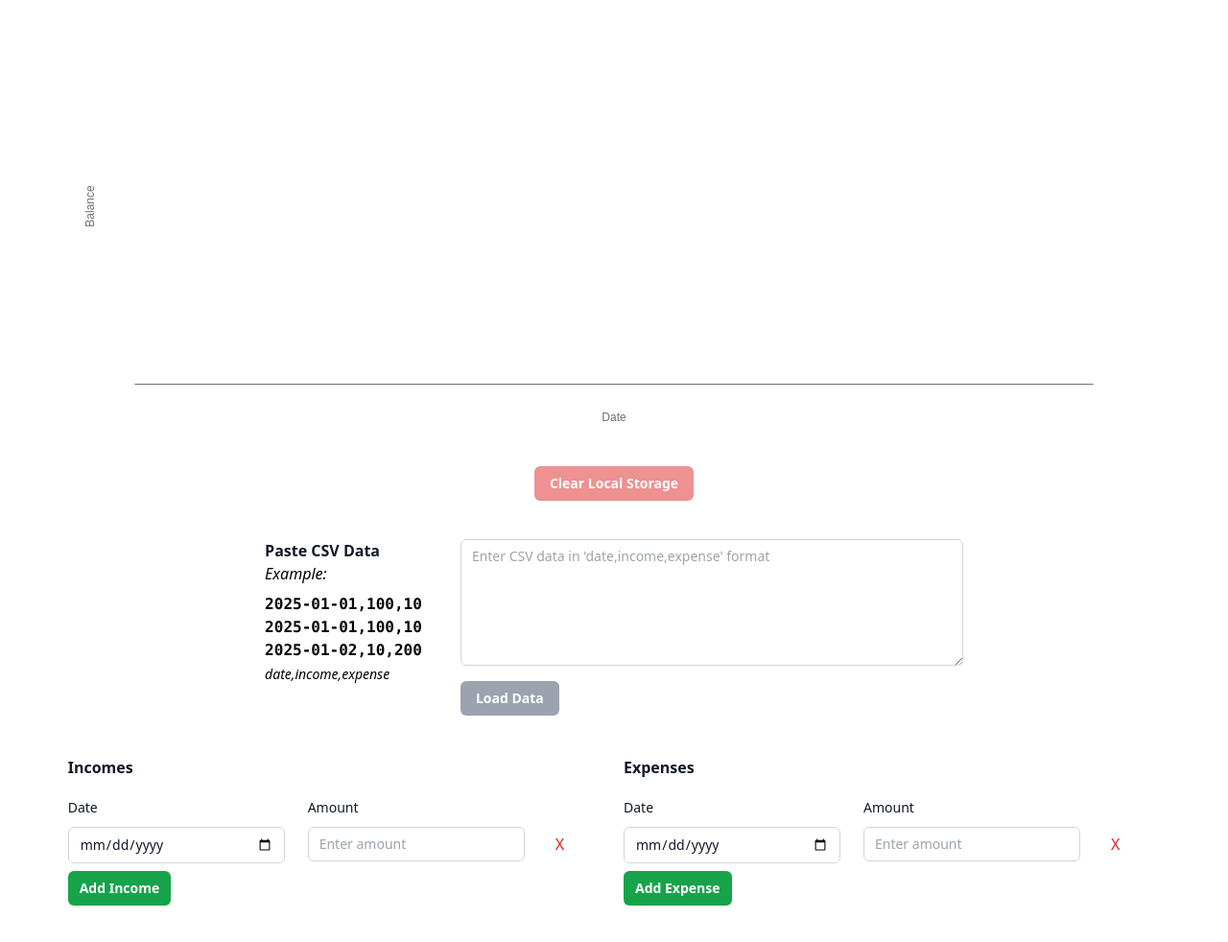
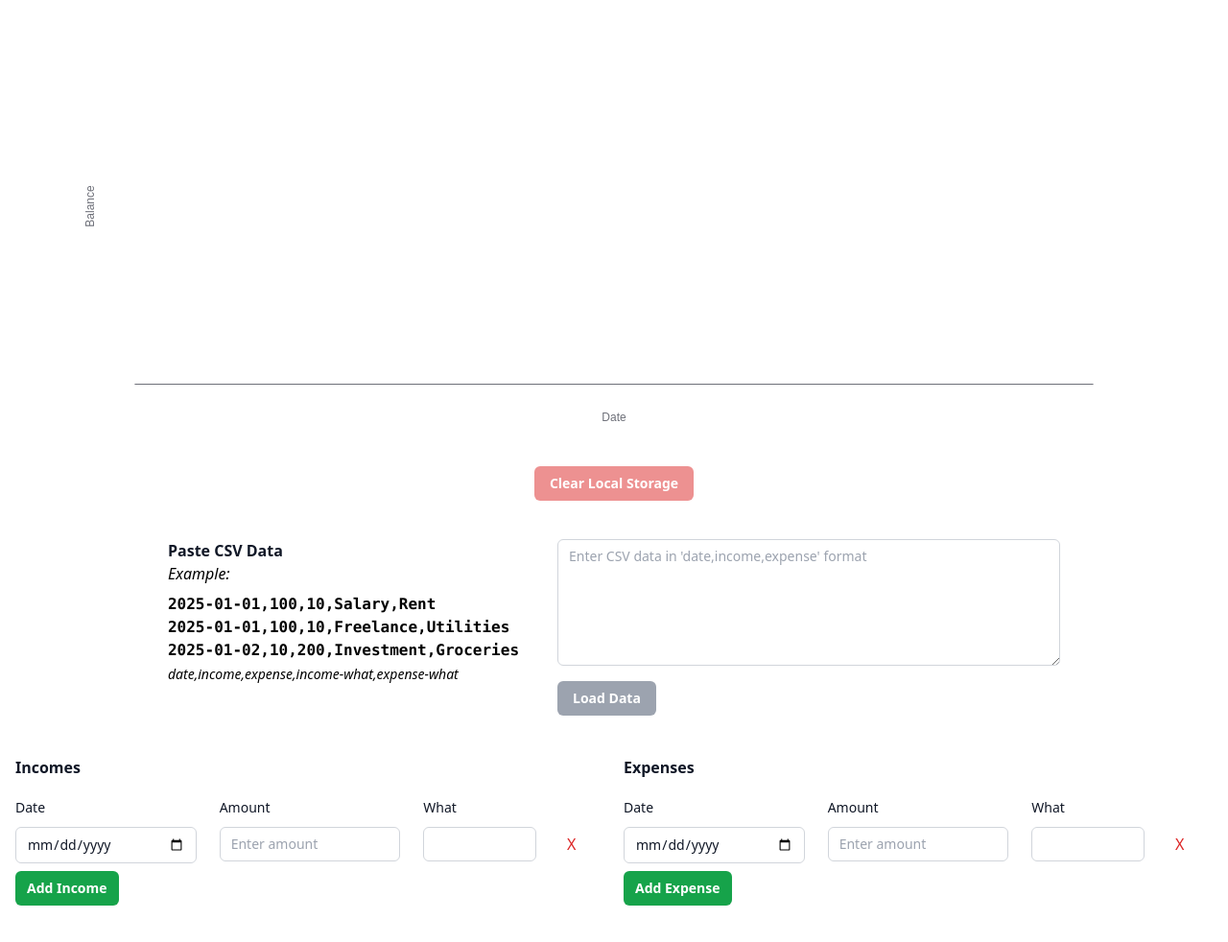
Before and after one commit to artkonekt/cashflowapp, a plain HTML site: page index.html in a window 1280 px wide. Shown: the part 118-1100 px from the top of the page at 96% size. Drawn offline with nearby package versions, Linux system fonts and the light colour scheme.

Commit message:
Added the 'what' field

```diff
--- a/index.html
+++ b/index.html
@@ -9,6 +9,7 @@
         <script src="https://unpkg.com/vue@3/dist/vue.global.js"></script>
         <script src="https://cdn.jsdelivr.net/npm/echarts@5.6.0/dist/echarts.min.js"></script>
         <script src="https://cdn.tailwindcss.com"></script>
+        <script src="https://cdn.jsdelivr.net/npm/lodash@4.17.21/lodash.min.js"></script>
     </head>
     <body>
         <div id="app" class="flex flex-col justify-center items-center mb-36 mx-4">
@@ -31,8 +32,8 @@
                         <h2 class="text-base font-semibold text-gray-900">Paste CSV Data</h2>
 
                         <i>Example: </i>
-                        <pre class="font-bold">2025-01-01,100,10&#13;&#10;2025-01-01,100,10&#13;&#10;2025-01-02,10,200</pre>
-                        <i class="text-sm">date,income,expense</i>
+                        <pre class="font-bold">2025-01-01,100,10,Salary,Rent&#13;&#10;2025-01-01,100,10,Freelance,Utilities&#13;&#10;2025-01-02,10,200,Investment,Groceries</pre>
+                        <i class="text-sm">date,income,expense,income-what,expense-what</i>
                     </div>
 
                     <div>
@@ -60,7 +61,7 @@
                     <h2 class="text-base/7 font-semibold text-gray-900">Incomes</h2>
 
                     <div>
-                        <div class="mt-4 grid grid-cols-7 gap-x-6 gap-y-2 content-end">
+                        <div class="mt-4 grid grid-cols-9 max-w-2xl gap-x-6 gap-y-2 content-end">
                             <template v-for="(income, index) in incomes">
                                 <div class="col-span-3">
                                     <label v-if="index === 0" class="block text-sm/6 font-medium text-gray-900">Date</label>
@@ -83,6 +84,18 @@
                                                 v-model="income.amount"
                                                 type="number"
                                                 placeholder="Enter amount"
+                                                class="block w-full rounded-md bg-white px-3 py-1.5 text-base text-gray-900 outline outline-1 -outline-offset-1 outline-gray-300 placeholder:text-gray-400 focus:outline focus:outline-2 focus:-outline-offset-2 focus:outline-green-600 sm:text-sm/6"
+                                        >
+                                    </div>
+                                </div>
+
+                                <div class="col-span-2">
+                                    <label v-if="index === 0" class="block text-sm/6 font-medium text-gray-900">What</label>
+
+                                    <div class="mt-2">
+                                        <input
+                                                v-model="income.what"
+                                                type="text"
                                                 class="block w-full rounded-md bg-white px-3 py-1.5 text-base text-gray-900 outline outline-1 -outline-offset-1 outline-gray-300 placeholder:text-gray-400 focus:outline focus:outline-2 focus:-outline-offset-2 focus:outline-green-600 sm:text-sm/6"
                                         >
                                     </div>
@@ -114,7 +127,7 @@
                     <h2 class="text-base/7 font-semibold text-gray-900">Expenses</h2>
 
                     <div>
-                        <div class="mt-4 grid grid-cols-7 gap-x-6 gap-y-2 content-end">
+                        <div class="mt-4 grid grid-cols-9 max-w-2xl gap-x-6 gap-y-2 content-end">
                             <template v-for="(expense, index) in expenses">
                                 <div class="col-span-3">
                                     <label v-if="index === 0" class="block text-sm/6 font-medium text-gray-900">Date</label>
@@ -137,6 +150,18 @@
                                                 v-model="expense.amount"
                                                 type="number"
                                                 placeholder="Enter amount"
+                                                class="block w-full rounded-md bg-white px-3 py-1.5 text-base text-gray-900 outline outline-1 -outline-offset-1 outline-gray-300 placeholder:text-gray-400 focus:outline focus:outline-2 focus:-outline-offset-2 focus:outline-green-600 sm:text-sm/6"
+                                        >
+                                    </div>
+                                </div>
+
+                                <div class="col-span-2">
+                                    <label v-if="index === 0" class="block text-sm/6 font-medium text-gray-900">What</label>
+
+                                    <div class="mt-2">
+                                        <input
+                                                v-model="expense.what"
+                                                type="text"
                                                 class="block w-full rounded-md bg-white px-3 py-1.5 text-base text-gray-900 outline outline-1 -outline-offset-1 outline-gray-300 placeholder:text-gray-400 focus:outline focus:outline-2 focus:-outline-offset-2 focus:outline-green-600 sm:text-sm/6"
                                         >
                                     </div>
@@ -170,8 +195,8 @@
             let code = {
                 data() {
                     return {
-                        incomes: JSON.parse(localStorage.getItem('incomes')) || [{date: null, amount: null}],
-                        expenses: JSON.parse(localStorage.getItem('expenses')) || [{date: null, amount: null}],
+                        incomes: JSON.parse(localStorage.getItem('incomes')) || [{date: null, amount: null, what: null}],
+                        expenses: JSON.parse(localStorage.getItem('expenses')) || [{date: null, amount: null, what: null}],
                         balances: [],
                         dates: null,
                         csvInput: null,
@@ -192,28 +217,28 @@
                 watch: {
                     // Watch for changes in the incomes and expenses arrays and recalculate balances
                     incomes: {
-                        handler() {
+                        handler: _.debounce(function () {
                             this.updateBalances();
                             this.setLocalStorageData();
                             this.checkLocalStorageData();
-                        },
+                        }, 300),
                         deep: true,
                     },
                     expenses: {
-                        handler() {
+                        handler: _.debounce(function () {
                             this.updateBalances();
                             this.setLocalStorageData();
                             this.checkLocalStorageData();
-                        },
+                        }, 300),
                         deep: true,
                     },
                 },
                 methods: {
                     addIncome() {
-                        this.incomes.push({date: '', amount: ''});
+                        this.incomes.push({date: '', amount: '', what: ''});
                     },
                     addExpense() {
-                        this.expenses.push({date: '', amount: ''});
+                        this.expenses.push({date: '', amount: '', what: ''});
                     },
                     removeIncome(index) {
                         this.incomes.splice(index, 1);
@@ -330,13 +355,19 @@
                     parseCSV() {
                         const rows = this.csvInput.split('\n').filter(row => row.trim() !== '');
                         const parsedData = rows.map(row => {
-                            const [date, income, expense] = row.split(',').map(cell => cell.trim());
-                            return {date, income: parseFloat(income) || 0, expense: parseFloat(expense) || 0};
+                            const [date, income, expense, incomeWhat, expenseWhat] = row.split(',').map(cell => cell.trim());
+                            return {
+                                date,
+                                income: parseFloat(income) || 0,
+                                expense: parseFloat(expense) || 0,
+                                incomeWhat: incomeWhat || '',
+                                expenseWhat: expenseWhat || ''
+                            };
                         });
 
                         // Update incomes and expenses
-                        this.incomes = parsedData.map(row => ({date: row.date, amount: row.income}));
-                        this.expenses = parsedData.map(row => ({date: row.date, amount: row.expense}));
+                        this.incomes = parsedData.map(row => ({date: row.date, amount: row.income, what: row.incomeWhat}));
+                        this.expenses = parsedData.map(row => ({date: row.date, amount: row.expense, what: row.expenseWhat}));
 
                         this.updateBalances();
                     },
```
